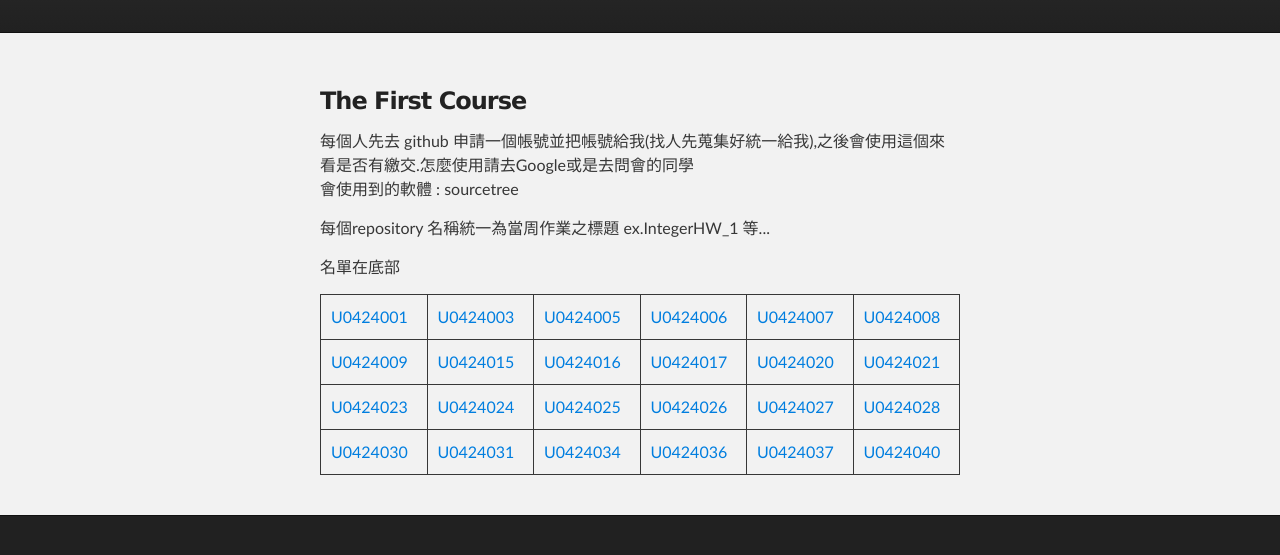
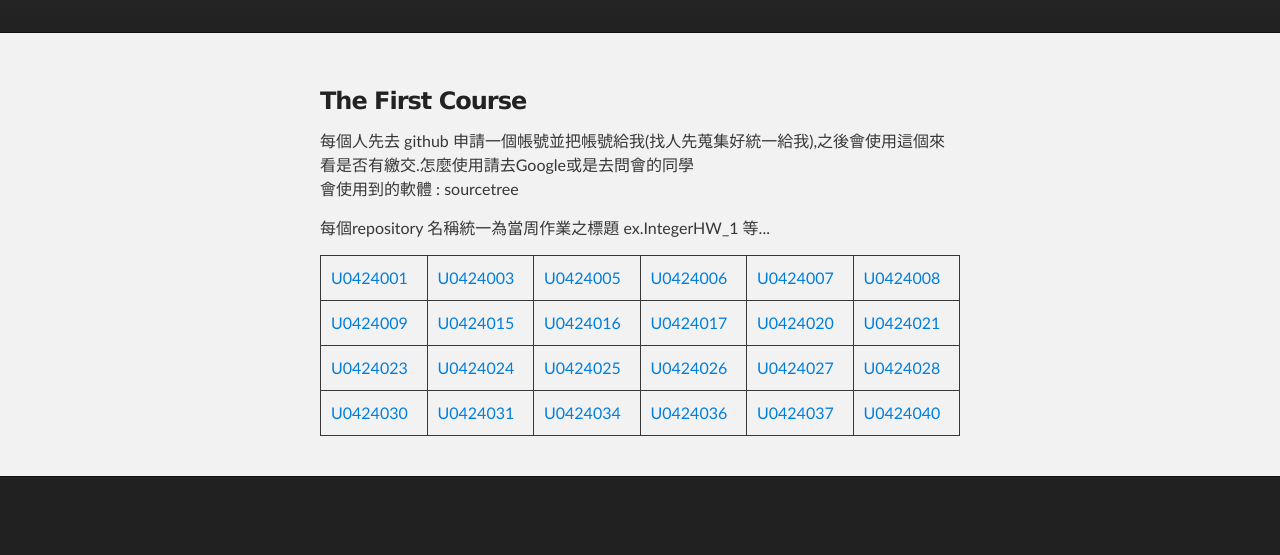
Before and after one commit to charlychiu/RemedialTeaching, a plain HTML site: page index.html in a window 1280 px wide. Shown: the part 177-732 px from the top of the page. Drawn offline with Linux system fonts and the light colour scheme.

Commit message:
no message

```diff
--- a/index.html
+++ b/index.html
@@ -38,7 +38,6 @@
 <a id="welcome-to-github-pages" class="anchor" href="#welcome-to-github-pages" aria-hidden="true"><span aria-hidden="true" class="octicon octicon-link"></span></a>The First Course</h3><p>每個人先去 github 申請一個帳號並把帳號給我(找人先蒐集好統一給我),之後會使用這個來看是否有繳交.怎麼使用請去Google或是去問會的同學</br>
 會使用到的軟體 : sourcetree </p>
 <p>每個repository 名稱統一為當周作業之標題  ex.IntegerHW_1  等...</p>
-<p>名單在底部</p>
 
 
 
```
